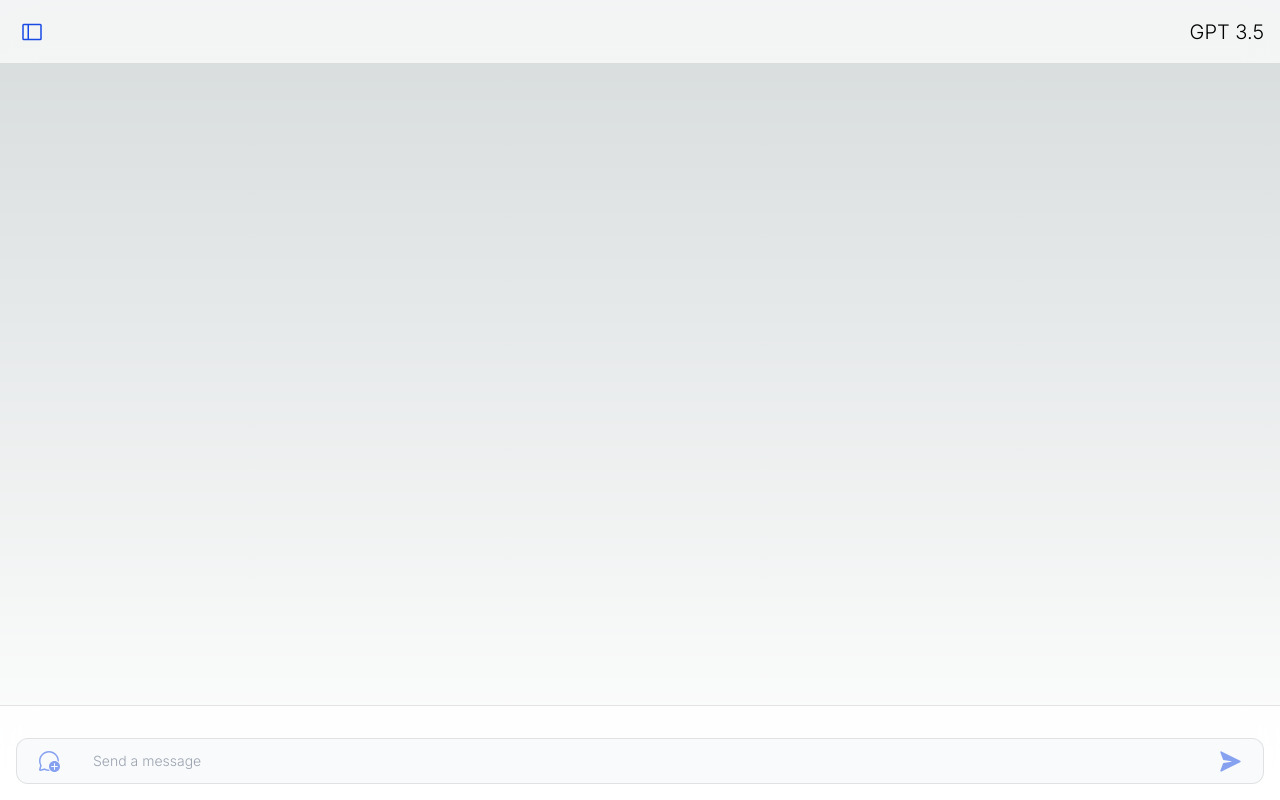
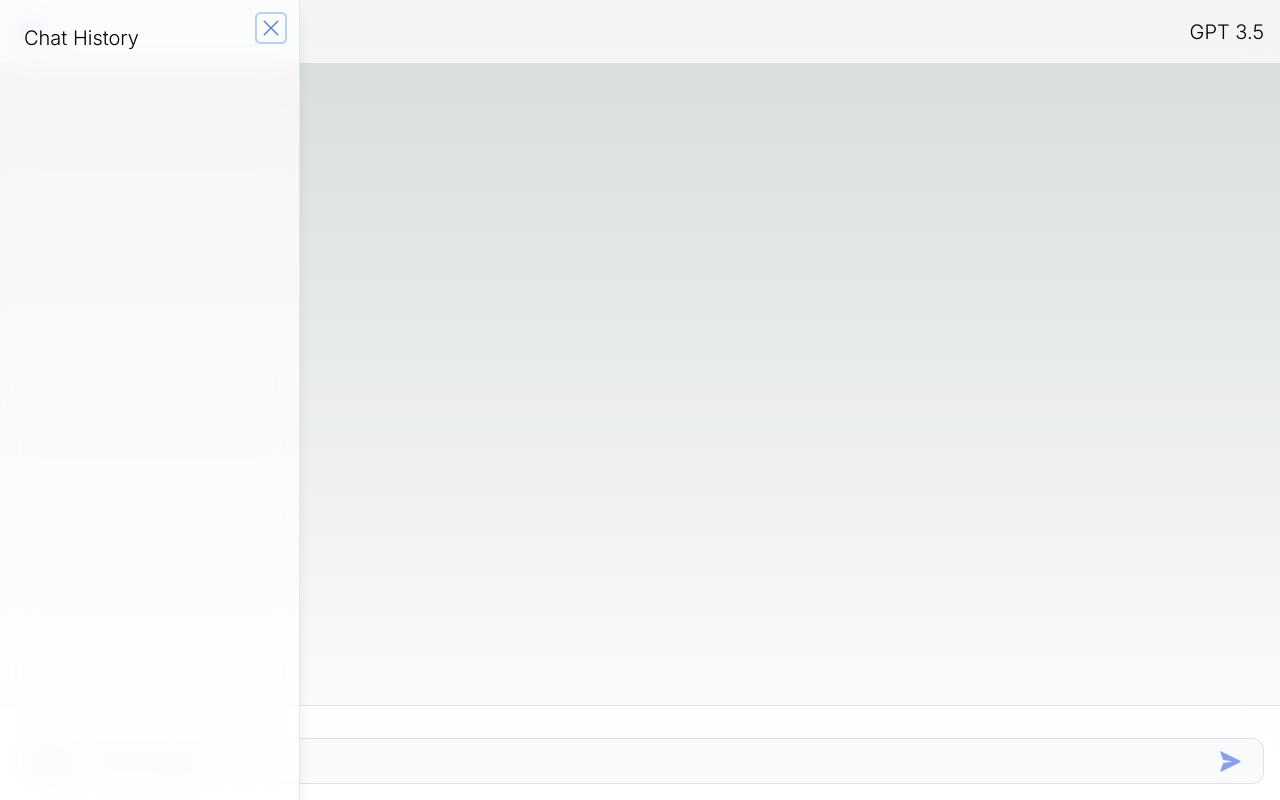
Before and after one commit to darcan94/openai-api, a Next.js app: page / in a window 1280 px wide. Both pictures are taken after a click on the button "Toggle Sidebar". Built offline with nearby package versions, Linux system fonts and the light colour scheme.

Commit message:
Add toggle function for Sidebar

```diff
--- a/src/components/header/header.tsx
+++ b/src/components/header/header.tsx
@@ -1,14 +1,15 @@
 import Button from "../button/Button"
 import { IconSidebar } from "../icons/Icons";
+import Sidebar from "../sidebar/sidebar";
 
 export default function Header() {
   return (
-    <header className="blur-9.8 fixed top-0 z-10 flex h-16 w-full items-center justify-between  border-b  border-b-black/10 bg-white/70 px-4 backdrop-blur-lg">
-      <Button variant="ghost" size="icon">
-          <IconSidebar />
-          <span className="sr-only">Toggle Sidebar</span>
-      </Button>
-      <h2>GPT 3.5</h2>
+    <header className="blur-9.8 fixed top-0 z-10 flex h-16 w-full items-center justify-between  border-b shrink-0 border-b-black/10 bg-white/70 px-4 backdrop-blur-lg">
+      <div className="flex items-center justify-between w-full">
+
+        <Sidebar/>
+        <h2>GPT 3.5</h2>
+      </div>
     </header>
   );
 }
--- a/src/components/sidebar/sidebar.tsx
+++ b/src/components/sidebar/sidebar.tsx
@@ -1,3 +1,9 @@
+'use client'
+import * as Dialog from '@radix-ui/react-dialog';
+import Button from '../button/Button';
+import { IconClose, IconSidebar } from '../icons/Icons';
+import React from 'react';
+
 export default function Sidebar({
   className,
   children,
@@ -6,10 +12,54 @@ export default function Sidebar({
   children?: any;
 }) {
   return (
-    <aside
-      className={` blur-9.8 border-opacity-45 flex w-1/4 flex-col justify-start gap-10  border  bg-white/70 px-4 backdrop-blur-lg ${className}`}
+    <Dialog.Root>
+        <Dialog.Trigger asChild>
+          <Button variant="ghost" size="icon">
+            <IconSidebar />
+            <span className="sr-only">Toggle Sidebar</span>
+          </Button>
+        </Dialog.Trigger>
+          <SheetContent className="flex w-[300px] flex-col  fixed inset-y-0 left-0 z-10 h-full border-r  p-6 shadow-lg transition ease-in-out data-[state=open]:animate-in data-[state=closed]:animate-out data-[state=closed]:slide-out-to-left data-[state=open]:slide-in-from-left data-[state=closed]:duration-300 data-[state=open]:duration-500 sm:max-w-sm bg-white/70 backdrop-blur-lg">
+              <h2>Chat History</h2>
+              {children}
+          </SheetContent>
+    </Dialog.Root>
+  );
+}
+
+
+
+const SheetPortal = ({
+  className,
+  children,
+  ...props
+}: any) => (
+  <Dialog.Portal
+    className={`fixed inset-0 z-50 flex ${className}`}
+    {...props}
+  >
+    {children}
+  </Dialog.Portal>
+)
+
+const SheetContent = React.forwardRef<
+  React.ElementRef<typeof Dialog.Content>,
+  React.ComponentPropsWithoutRef<typeof Dialog.Content>
+>(({ className, children, ...props }, ref) => (
+  <SheetPortal>
+    <Dialog.Content
+      ref={ref}
+      className={`
+        'fixed inset-y-0 left-0 z-50 h-full border-r bg-background p-6 shadow-lg transition ease-in-out data-[state=open]:animate-in data-[state=closed]:animate-out data-[state=closed]:slide-out-to-left data-[state=open]:slide-in-from-left data-[state=closed]:duration-300 data-[state=open]:duration-500 sm:max-w-sm
+        ${className}`
+      }
+      {...props}
     >
       {children}
-    </aside>
-  );
-}
+      <Dialog.Close className="absolute right-4 top-4 rounded-sm opacity-70 ring-offset-background transition-opacity hover:opacity-100 focus:outline-none focus:ring-2 focus:ring-ring focus:ring-offset-2 disabled:pointer-events-none data-[state=open]:bg-secondary">
+        <IconClose />
+        <span className="sr-only">Close</span>
+      </Dialog.Close>
+    </Dialog.Content>
+  </SheetPortal>
+))
```
